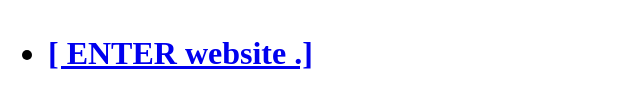
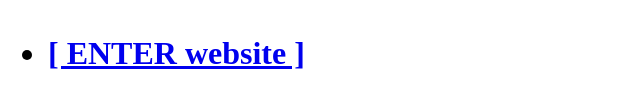
Before and after one commit to danalex/cubicpostcode.github.io, a plain HTML site: page index.html in a window 1280 px wide. Shown: the part 515-622 px from the top of the page, 0-640 px from the left. Drawn offline with Linux system fonts and the light colour scheme.

Commit message:
Update index.html

```diff
--- a/index.html
+++ b/index.html
@@ -19,7 +19,7 @@
         <br>
       <li><a href="https://cubicpostcode.github.io/calc/6gps2cube.html">Covert gps to cube</a></li>
         <br>
-      <li><a href="https://cubicpostcode.github.io/website.html"> [ ENTER website .] </a></li>
+      <li><a href="https://cubicpostcode.github.io/website.html"> [ ENTER website ] </a></li>
   </ul>
 </h1>
 </body>
```
